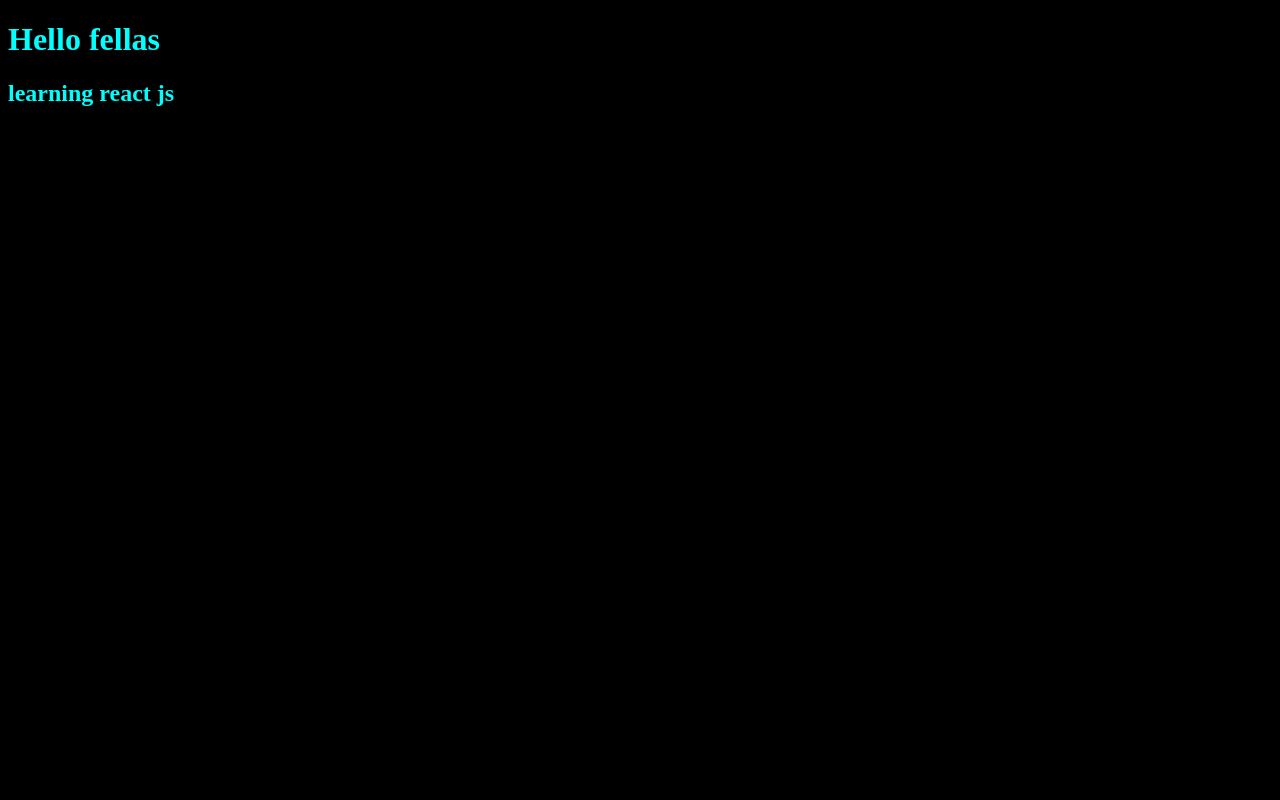
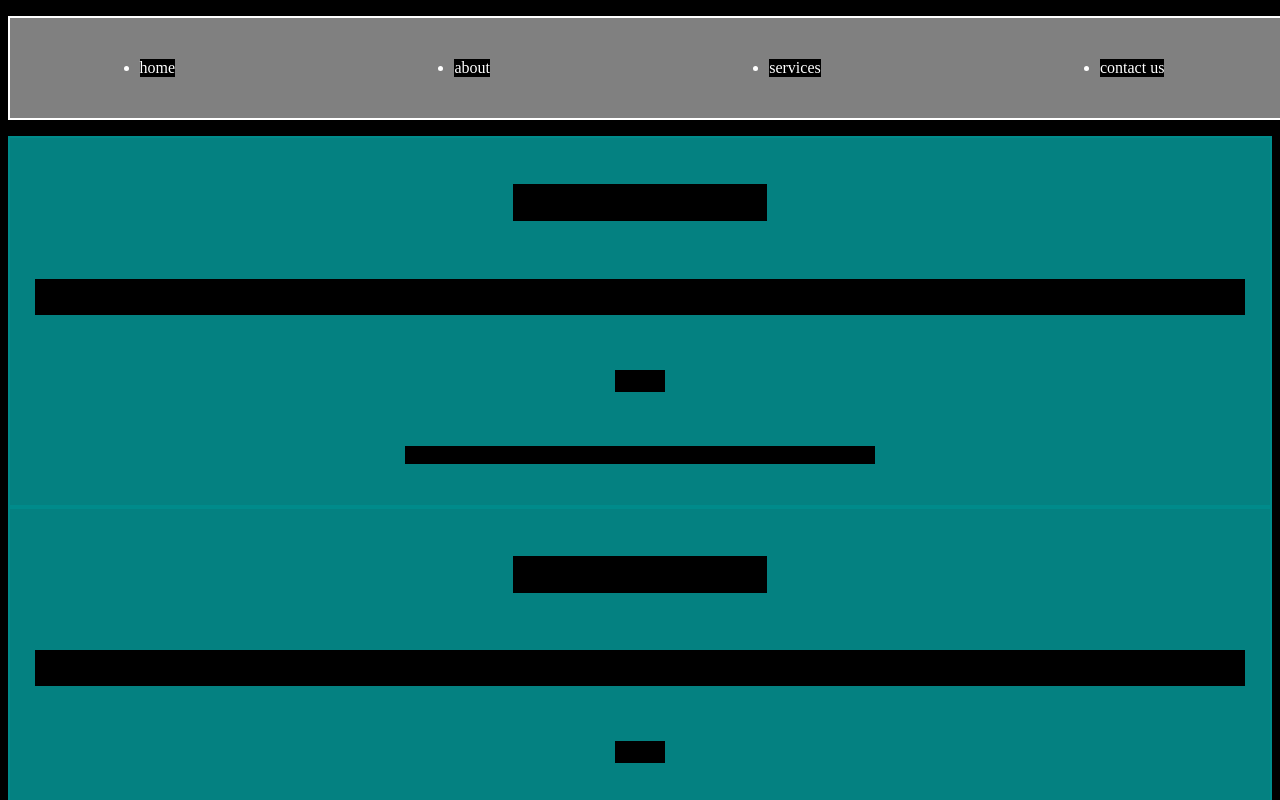
Before and after one commit to himanshupatel2007/React-Practise, a React (Vite) app: page / in a window 1280 px wide. Shown: the top 800 px of the page. Built offline with nearby package versions, Linux system fonts and the light colour scheme.

Commit message:
components working understood and practised making component and importing them

```diff
--- a/src/App.jsx
+++ b/src/App.jsx
@@ -1,8 +1,14 @@
+import Card from "./components/Card"
+import Navbar from "./components/Navbar"
+
 function App() {
-  return <>
-  <h1>Hello fellas</h1>
-  <h2>learning react js</h2>
+  return (<>
+    <Navbar/>
+    <Card/>
+    <Card/>
+    <Card/>
   </>
+  )
 }
 
 export default App
--- /dev/null
+++ b/src/components/Card.jsx
@@ -0,0 +1,14 @@
+import React from 'react'
+
+const Card = () => {
+    return (
+        <div className='card'>
+            <h1>CARD HEADING</h1>
+            <p>Lorem ipsum dolor sit amet consectetur adipisicing elit. Ducimus excepturi a nam, consequuntur sint consequatur minus maiores similique? Magnam repudiandae laudantium corrupti, illum corporis praesentium assumenda blanditiis sint reiciendis facilis?</p>
+            <h3>About</h3>
+            <p>Lorem ipsum, dolor sit amet consectetur adipisicing elit. Aperiam, nobis?</p>
+        </div>
+    )
+}
+
+export default Card
--- /dev/null
+++ b/src/components/Navbar.jsx
@@ -0,0 +1,16 @@
+import React from 'react'
+
+const Navbar = () => {
+  return (
+    <div>
+      <ul className='navbar'>
+        <li>home</li>
+        <li>about</li>
+        <li>services</li>
+        <li>contact us</li>
+      </ul>
+    </div>
+  )
+}
+
+export default Navbar
--- a/src/index.css
+++ b/src/index.css
@@ -1,4 +1,29 @@
 *{
   background-color: black;
-  color: aqua;
+
 }
+
+.navbar{
+  width: 100%;
+  height: 10vh;
+  padding: 10px;
+  background-color: gray;
+  border: 2px solid white;
+  color: white;
+  display: flex;
+  flex-direction: row;
+  gap: 40px;
+  justify-content: space-around;
+  align-items: center;
+}
+.card{
+  display: flex;
+  justify-content: center;
+  align-items: center;
+  gap: 20px;
+  flex-direction: column;
+  background-color: rgba(7, 199, 199, 0.651);
+  color: black;
+  padding: 25px;
+  border: 2px solid darkcyan;
+}
```
